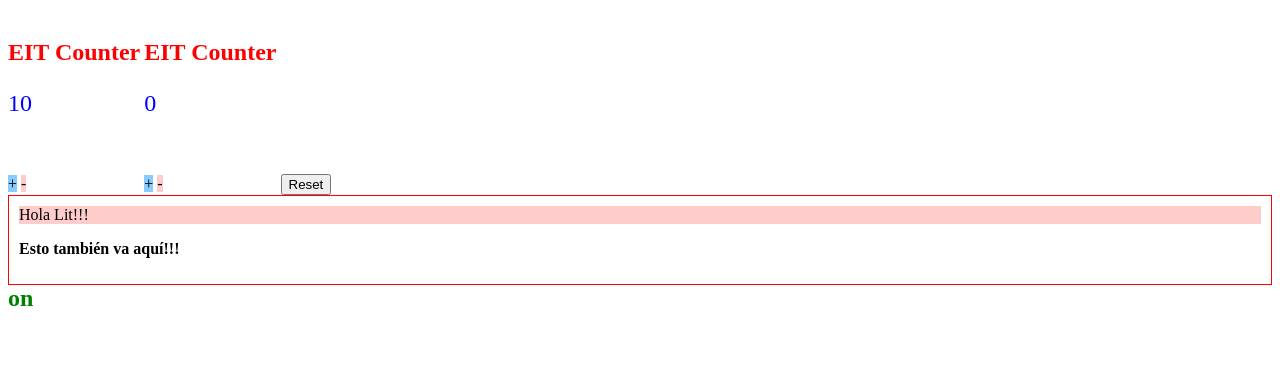
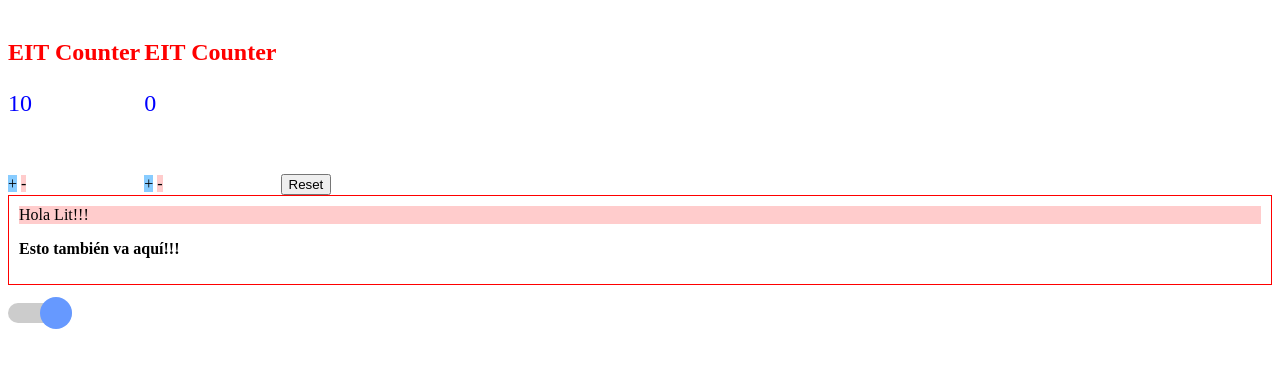
Before and after one commit to tserrano-css/Lit, a website with bundled scripts: page index.html in a window 1280 px wide. Shown: the part 79-446 px from the top of the page. Built offline with nearby package versions, Linux system fonts and the light colour scheme.

Commit message:
clase 8. commit switch con css

```diff
--- a/components/eit-switch.js
+++ b/components/eit-switch.js
@@ -4,12 +4,29 @@ export class EitSwitch extends LitElement {
     static styles = [
         css`
             :host {
-                display: block;
-                font-size: 1.5em;
-                color: red;
+                display: inline-block;
             }
-            :host([checked]) {
-                color: green;
+            section {
+                width: 64px;
+                height: 20px;
+                border-radius: 10px;
+                background-color: #ccc;
+                display: flex;
+                align-items: center;
+                justify-content: flex-start;
+            }
+            span {
+                width: 32px;
+                height: 32px;
+                left: 0px;
+                position: relative;
+                border-radius: 50%;
+                background-color: #f66;
+                transition: all 0.2s linear;
+            }
+            :host([checked]) span {
+                left: 32px;
+                background-color: #69f;
             }
         `
     ];
@@ -25,8 +42,14 @@ export class EitSwitch extends LitElement {
 
     render() {
         return html`
-            ${this.checked ? html`<b>on</b>` : html`<b>off</b>`}
+            <section @click=${this.toggle}>
+                <span></span>
+            </section>
         `;
+    }
+
+    toggle() {
+        this.checked = !this.checked;
     }
 }
 customElements.define('eit-switch', EitSwitch);
```
Also changed, not shown: index.html (+1 -0 lines).
